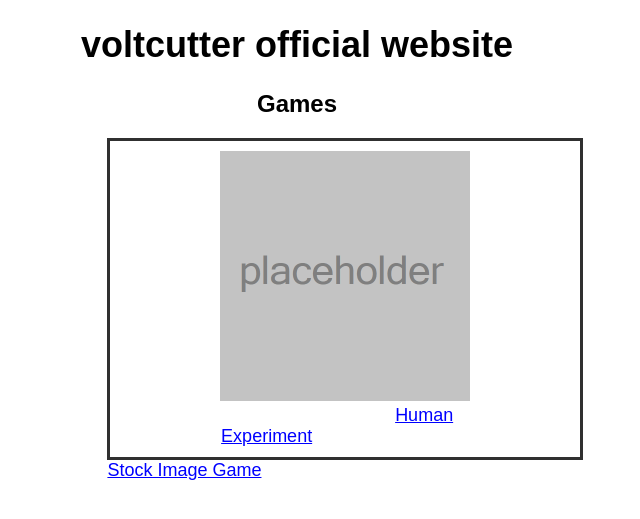
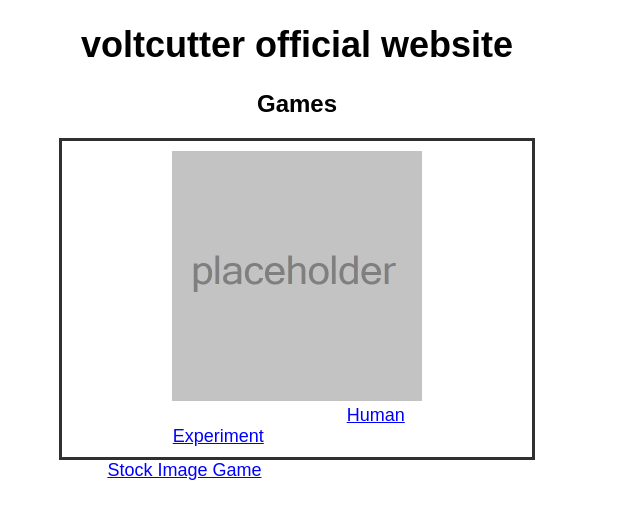
Before and after one commit to voltcutter/voltcutter.github.io, a PHP site: page / in a window 1280 px wide. Shown: the top 519 px of the page, without its empty margins (343-983 px from the left). Run offline with PHP 8.4, Linux system fonts and the light colour scheme.

Commit message:
auto margin instead of 35%

```diff
--- a/style.css
+++ b/style.css
@@ -61,8 +61,7 @@ li {
 }
 
 div.gameLink {
-	margin-left: 35%;
-	margin-right: 35%;
+	margin: auto;
 	border-style: solid;
 	border-color: #303030;
 	padding: 10px;
```
